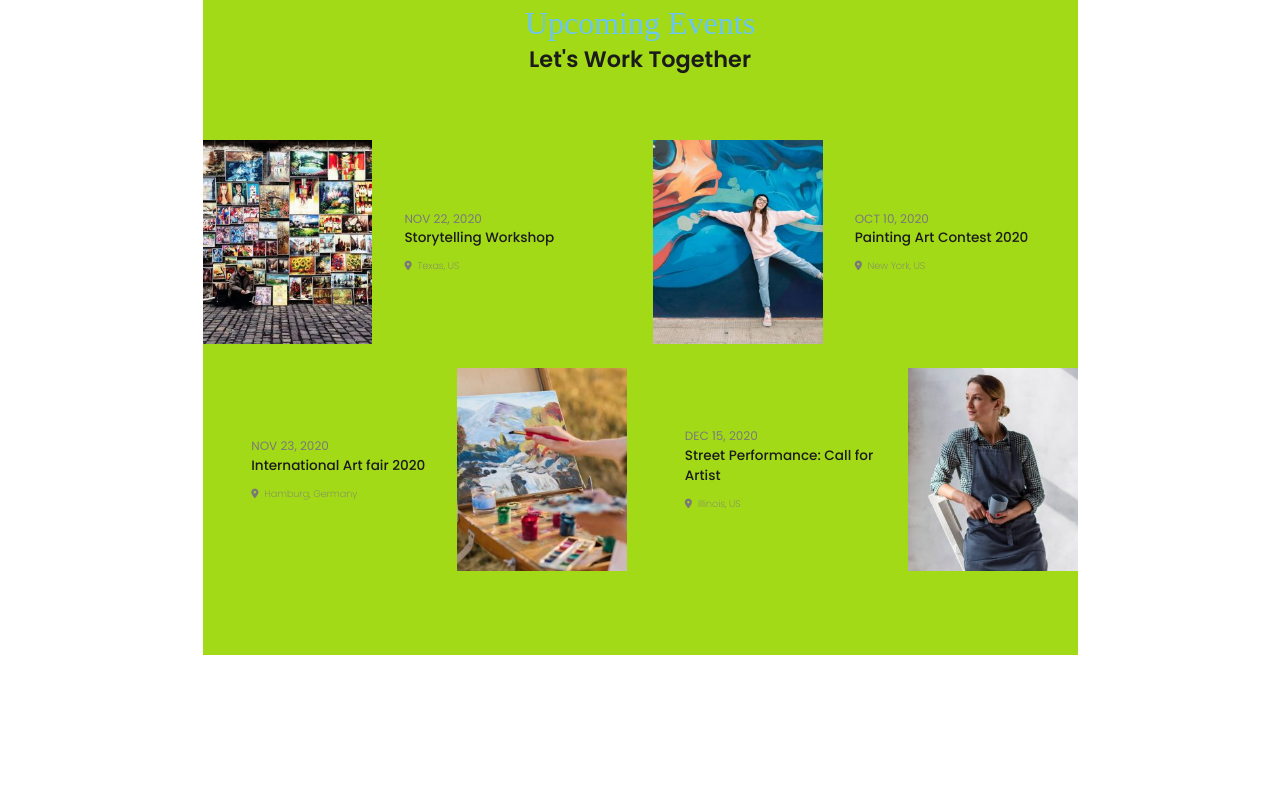
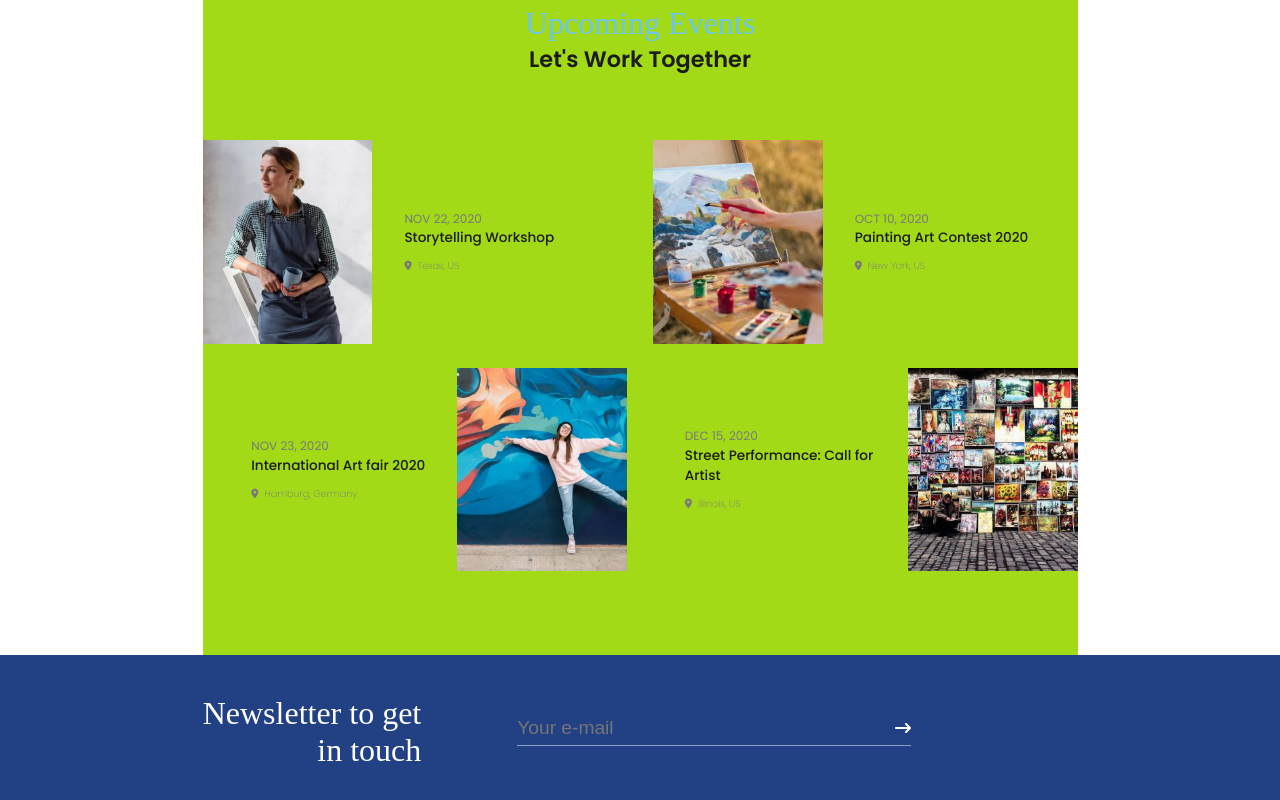
Before and after one commit to RenatoFringuello/proj-html-vuejs, a Vue app: page / in a window 1280 px wide. Shown: the part 4605-5405 px from the top of the page. Before the commit the page ends 5260 px from the top, so only its background shows below. Built offline with nearby package versions, Linux system fonts and the light colour scheme; a web font is replaced by a local one.

Commit message:
ad footer newsletter

```diff
--- a/src/App.vue
+++ b/src/App.vue
@@ -1,16 +1,18 @@
 <script>
   import AppHeader from './components/AppHeader.vue';
   import EventTimer from './components/EventTimer.vue';
+import AppFooter from './components/footer/AppFooter.vue';
   import MainHero from './components/main/MainHero.vue';
   import MainIntro from './components/main/MainIntro.vue';
 
   export default{
     components:{
-      EventTimer,
-      AppHeader,
-      MainHero,
-      MainIntro
-    }
+    EventTimer,
+    AppHeader,
+    MainHero,
+    MainIntro,
+    AppFooter
+}
   }
 
 </script>
@@ -22,6 +24,7 @@
     <MainHero />
     <MainIntro />
   </main>
+  <AppFooter />
 
   <!-- <button class="btn btn-big ">Get started today</button>
   <button class="btn btn-big light-orange">Get started today</button> -->
--- /dev/null
+++ b/src/components/footer/AppFooter.vue
@@ -0,0 +1,21 @@
+<script>
+import NewsLetterForm from './NewsLetterForm.vue';
+
+
+    export default {
+    name: "AppFooter",
+    components: {
+        NewsLetterForm
+    }
+}
+</script>
+
+<template>
+    <footer>
+        <NewsLetterForm />
+    </footer>
+</template>
+
+<style lang="scss" scoped>
+
+</style>
--- /dev/null
+++ b/src/components/footer/NewsLetterForm.vue
@@ -0,0 +1,54 @@
+<script>
+    export default {
+        name:'NewsLetterForm',
+    }
+</script>
+
+<template>
+    <section>
+        <!-- <img src="../../assets/images/artist/artist_courses/artist-course-01-480x480.jpg">
+        <img src="../../assets/images/artist/artist_courses/artist-course-08-480x480.jpg"> -->
+        <form>
+            <div class="title">Newsletter to get in touch</div>
+            <label for="email">
+                <input id="email" type="email" placeholder="Your e-mail">
+                <i class="fa-solid fa-arrow-right-long"></i>
+            </label>
+        </form>
+    </section>
+</template>
+
+<style lang="scss" scoped>
+    @use '../../style/general.scss' as *;
+    @use '../../style/partials/variables' as *;
+
+    section{
+        background: $cube-bay-many;
+        color:white;
+        padding: 2.5rem 0;
+
+        form{
+            @include container(875px, auto);
+            @include flex(center);
+
+            .title{
+                font-size: 2rem;
+                font-family: 'Times New Roman', Times, serif;
+                text-align: end;
+                flex-basis: 25%;
+                margin-right: 6rem;
+            }
+            label{
+                border-bottom:.5px solid rgba(255, 255, 255, 0.505);
+                padding-bottom: .35rem;
+                @include flex(center);
+                width: 45%;
+                input{
+                    width: 100%;
+                    font-size: 1.2rem;
+                    font-weight: 300;
+                }
+            }
+        }
+    }
+</style>
--- a/src/components/main/sectors/UpcomingEventsSector.vue
+++ b/src/components/main/sectors/UpcomingEventsSector.vue
@@ -22,7 +22,7 @@
         },
         computed:{
             getIndex(){
-                return (direction, index) => (direction > 0)? index+1 :(this.courses.length) - index;
+                return (direction, index) => (direction > 0)? index+1 :this.events.length - index;
             }
         }
     }
@@ -37,7 +37,7 @@
         <div class="cards-container">
             <UpcomingEventCard  v-for="event,i in events"
                                 :class="i>1?'reverse':''"
-                                :index="i+1"
+                                :index="getIndex(-1,i)"
                                 :date="event.date"
                                 :title="event.title"
                                 :location="event.location"/>
--- a/src/style/general.scss
+++ b/src/style/general.scss
@@ -50,6 +50,12 @@ p{
 
 
 //CLASSES
+//input
+input{
+    background: #0000;
+    color: inherit;
+}
+
 //Link
 .link{
     font-weight: 500;
```
